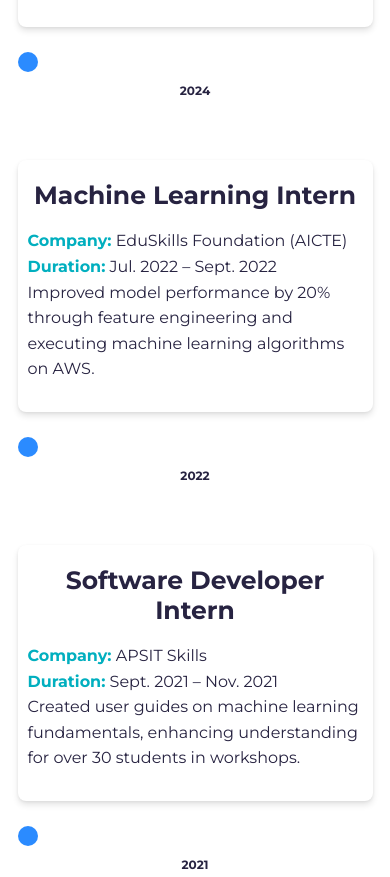
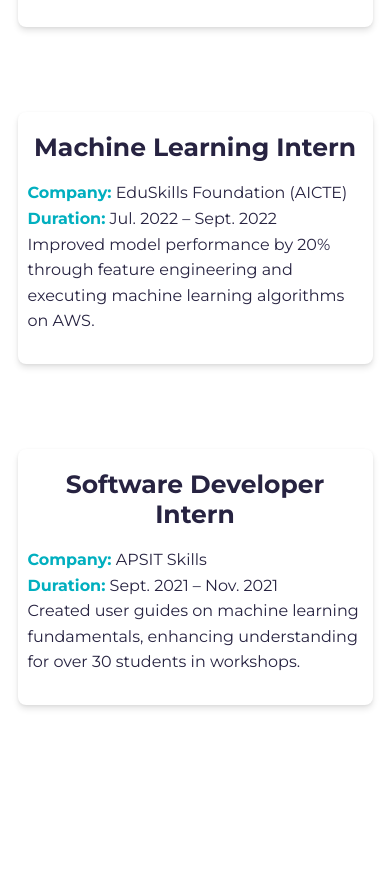
Before and after one commit to VaidikV/portfolio, a website built with Parcel: page src/index.html in a window 390 px wide. Shown: the part 2137-3014 px from the top of the page. Built offline with nearby package versions, Linux system fonts and the light colour scheme.

Commit message:
Experience Section edited for Mobile

```diff
--- a/src/sass/sections/_experience.scss
+++ b/src/sass/sections/_experience.scss
@@ -44,8 +44,8 @@
 
       .timeline-circle {
         position: absolute;
-        top: calc(50% - 10px);
-        left: calc(50% - 10px);
+        top: calc(50% - 10px); /* Center vertically relative to the row */
+        left: calc(50% - 10px); /* Center horizontally relative to the timeline line */
         width: 20px;
         height: 20px;
         background-color: $primary-color; /* Circle color */
@@ -53,8 +53,7 @@
         z-index: 1; /* Ensure it appears above the line */
 
         @include respond(phone) {
-          position: static; /* Remove absolute positioning for mobile */
-          margin-bottom: 1rem; /* Add spacing below the circle */
+          display: none;
         }
       }
 
@@ -67,10 +66,7 @@
         color: $dark-blue-text;
 
         @include respond(phone) {
-          position: static; /* Remove absolute positioning for mobile */
-          margin-top: -1rem; /* Add spacing above the year */
-          font-size: $smaller-font-size; /* Ensure smaller font size for mobile */
-          text-align: center; /* Center-align year text for mobile */
+          display: none;
         }
       }
     }
```
Also changed, not shown: 2 other files.
